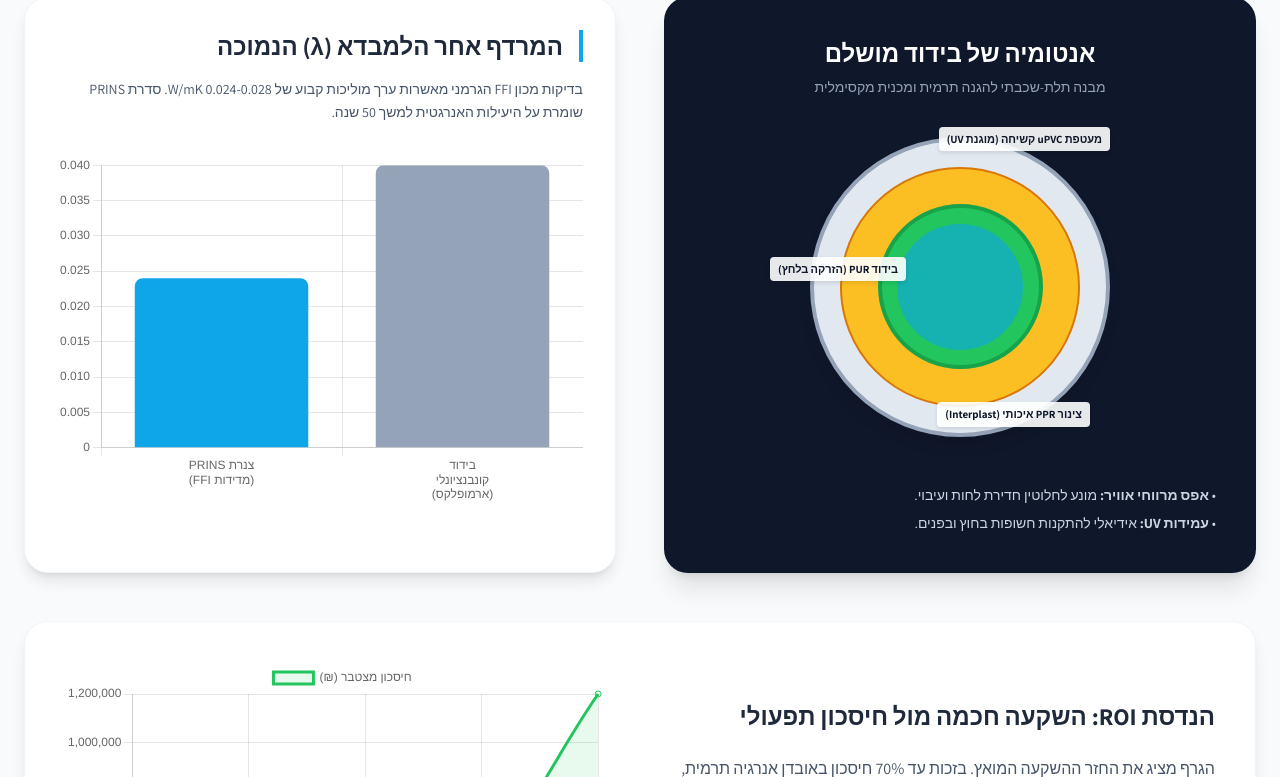
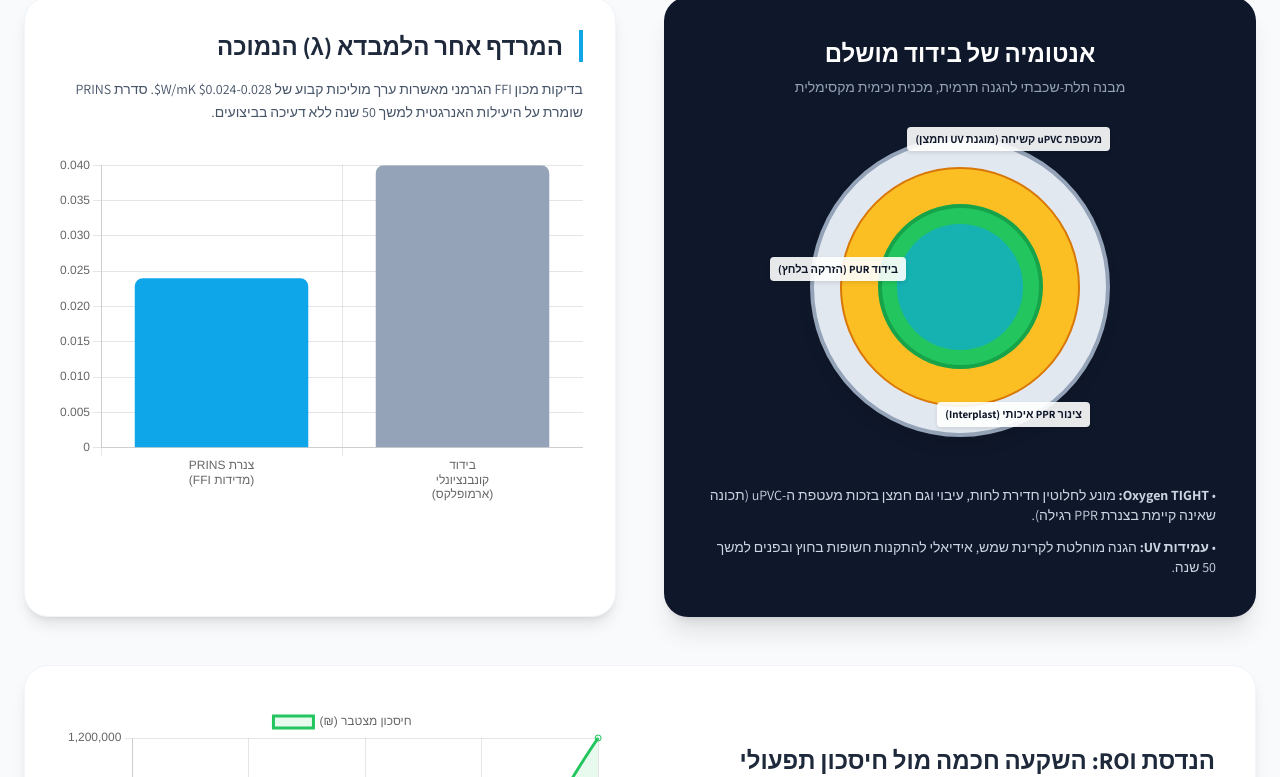
Before and after one commit to shicko01-web/prins-infographic, a plain HTML site: page index.html in a window 1280 px wide. Shown: the part 701-1478 px from the top of the page. Drawn offline with nearby package versions, Linux system fonts and the light colour scheme.

Commit message:
Enhance descriptions and labels in index.html
Updated text for improved clarity and accuracy regarding thermal, mechanical, and chemical protection. Adjusted labels and descriptions for better understanding of the product features.

```diff
--- a/index.html
+++ b/index.html
@@ -133,11 +133,11 @@
         <!-- Visual: Pipe Anatomy -->
         <div class="bg-slate-900 rounded-3xl p-10 shadow-xl flex flex-col items-center">
             <h3 class="text-2xl font-bold text-white mb-2 text-center">אנטומיה של בידוד מושלם</h3>
-            <p class="text-slate-400 text-sm mb-10 text-center">מבנה תלת-שכבתי להגנה תרמית ומכנית מקסימלית</p>
+            <p class="text-slate-400 text-sm mb-10 text-center">מבנה תלת-שכבתי להגנה תרמית, מכנית וכימית מקסימלית</p>
 
             <div class="anatomy-wrapper">
                 <div class="layer-u-pvc"></div>
-                <div class="label-box" style="top: -10px; right: 0;">מעטפת uPVC קשיחה (מוגנת UV)</div>
+                <div class="label-box" style="top: -10px; right: 0;">מעטפת uPVC קשיחה (מוגנת UV וחמצן)</div>
 
                 <div class="layer-pur"></div>
                 <div class="label-box" style="top: 40%; left: -40px;">בידוד PUR (הזרקה בלחץ)</div>
@@ -148,9 +148,9 @@
                 <div class="label-box" style="bottom: 10px; right: 20px;">צינור PPR איכותי (Interplast)</div>
             </div>
 
-            <div class="mt-12 text-slate-300 text-sm space-y-2 w-full">
-                <p>• <strong>אפס מרווחי אוויר:</strong> מונע לחלוטין חדירת לחות ועיבוי.</p>
-                <p>• <strong>עמידות UV:</strong> אידיאלי להתקנות חשופות בחוץ ובפנים.</p>
+            <div class="mt-12 text-slate-300 text-sm space-y-3 w-full">
+                <p>• <strong>Oxygen TIGHT:</strong> מונע לחלוטין חדירת לחות, עיבוי וגם חמצן בזכות מעטפת ה-uPVC (תכונה שאינה קיימת בצנרת PPR רגילה).</p>
+                <p>• <strong>עמידות UV:</strong> הגנה מוחלטת לקרינת שמש, אידיאלי להתקנות חשופות בחוץ ובפנים למשך 50 שנה.</p>
             </div>
         </div>
 
@@ -158,7 +158,7 @@
         <div class="bg-white rounded-3xl p-8 shadow-lg border border-slate-100">
             <h3 class="text-2xl font-bold text-slate-800 mb-4 border-r-4 border-sky-500 pr-4">המרדף אחר הלמבדא (λ) הנמוכה</h3>
             <p class="text-slate-600 text-sm mb-8 leading-relaxed">
-                בדיקות מכון FFI הגרמני מאשרות ערך מוליכות קבוע של 0.024-0.028 W/mK. סדרת PRINS שומרת על היעילות האנרגטית למשך 50 שנה.
+                בדיקות מכון FFI הגרמני מאשרות ערך מוליכות קבוע של $0.024-0.028 W/mK$. סדרת PRINS שומרת על היעילות האנרגטית למשך 50 שנה ללא דעיכה בביצועים.
             </p>
             <div class="chart-container">
                 <canvas id="lambdaChart"></canvas>
@@ -266,7 +266,7 @@
             data: {
                 labels: ['צנרת PRINS (מדידות FFI)', 'בידוד קונבנציונלי (ארמופלקס)'].map(wrapLabel),
                 datasets: [{
-                    label: 'מוליכות (W/mK)',
+                    label: 'מוליכות תרמית (W/mK)',
                     data: [0.024, 0.040],
                     backgroundColor: ['#0ea5e9', '#94a3b8'],
                     borderRadius: 8
@@ -275,7 +275,8 @@
             options: {
                 responsive: true,
                 maintainAspectRatio: false,
-                plugins: { tooltip: tooltipConfig, legend: { display: false } }
+                plugins: { tooltip: tooltipConfig, legend: { display: false } },
+                scales: { y: { beginAtZero: true } }
             }
         });
 
@@ -301,7 +302,7 @@
             data: {
                 labels: ['פלדה', 'PPR סדרת PRINS', 'PPR סטנדרטי'].map(wrapLabel),
                 datasets: [{
-                    label: 'מקדם התפשטות',
+                    label: 'מקדם התפשטות (mm/m°C)',
                     data: [0.012, 0.016, 0.080],
                     backgroundColor: ['#64748b', '#fbbf24', '#ef4444']
                 }]
```
